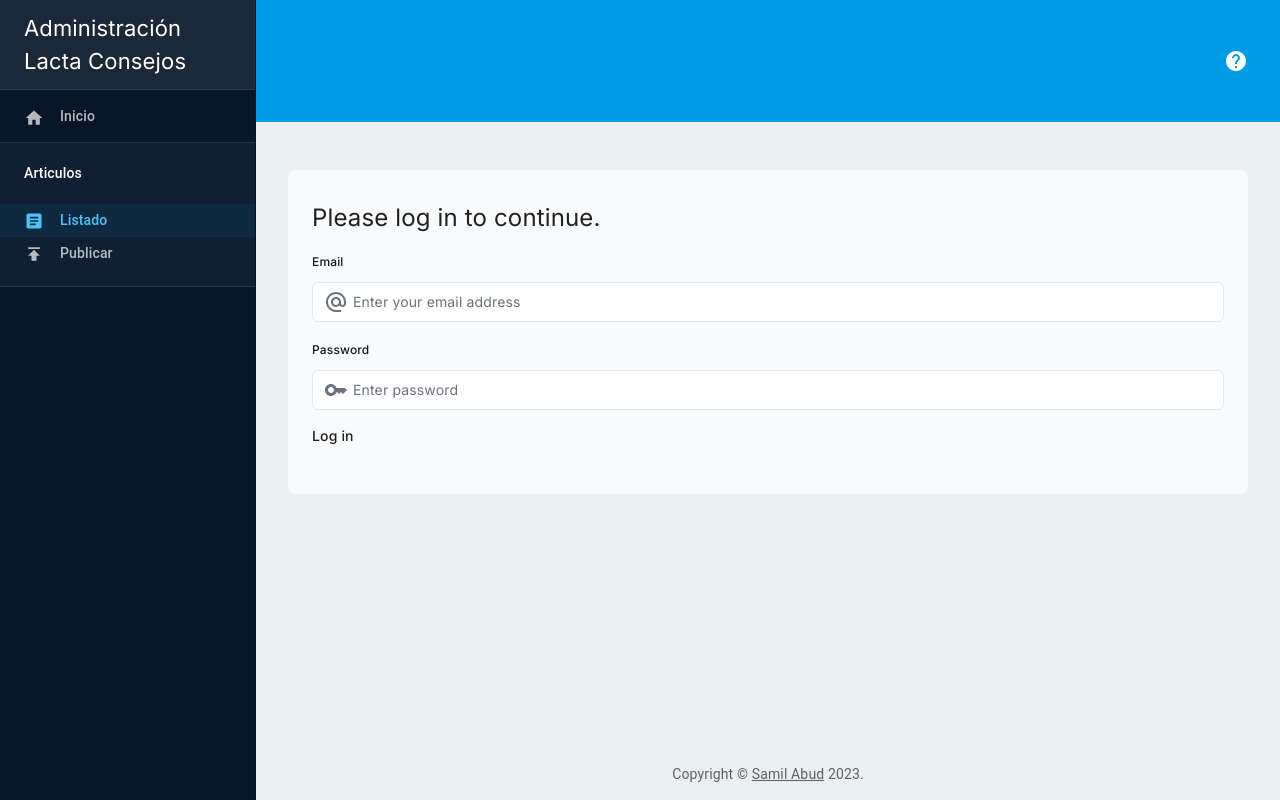
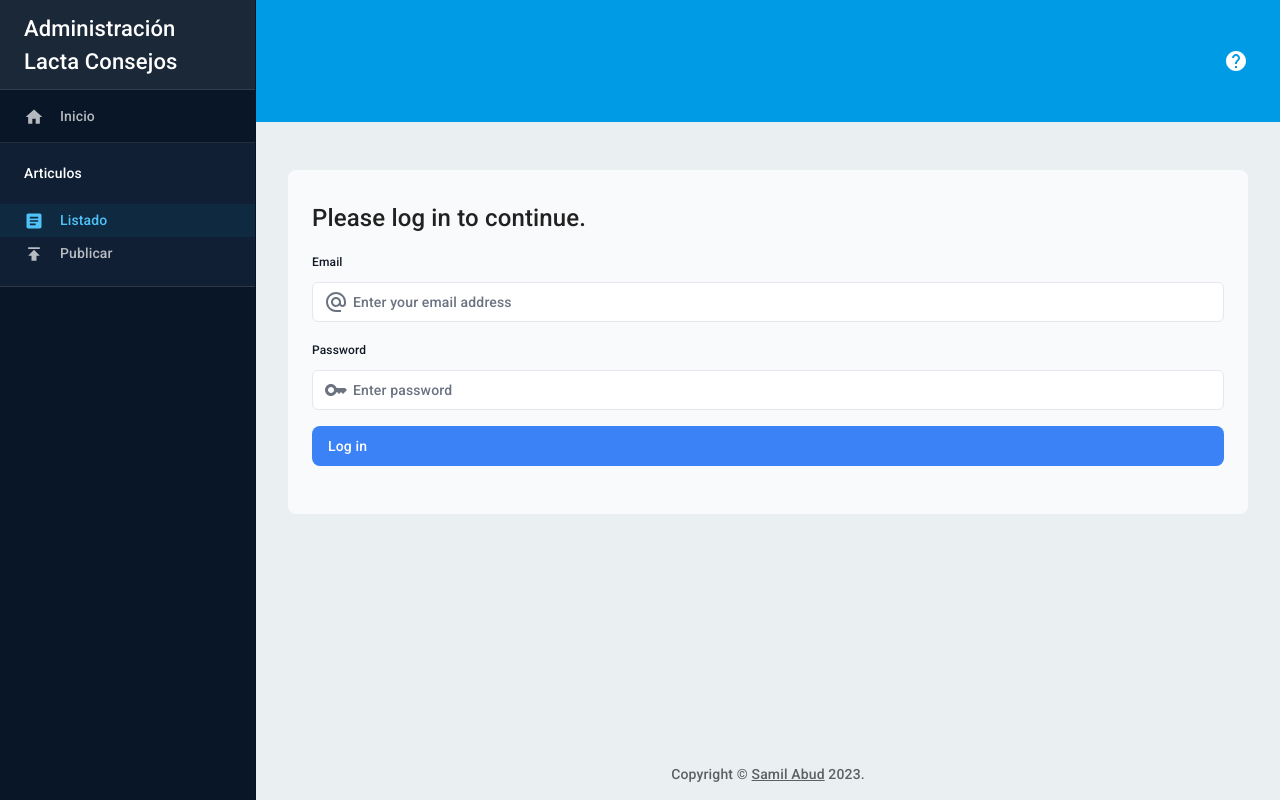
Before and after one commit to samilabud/LactaConsejosBackend, a Next.js app in the folder client/: page /login in a window 1280 px wide. Built offline with nearby package versions, Linux system fonts and the light colour scheme.

Commit message:
Fixed UI issues

```diff
--- /dev/null
+++ b/client/src/app/(ui)/fonts.ts
@@ -0,0 +1,8 @@
+import { Roboto } from "next/font/google";
+
+export const roboto = Roboto({
+  display: "swap",
+  fallback: ["arial"],
+  weight: "500",
+  subsets: ["latin"],
+});
--- a/client/src/app/layout.tsx
+++ b/client/src/app/layout.tsx
@@ -1,8 +1,6 @@
 import type { Metadata } from "next";
-import { Inter } from "next/font/google";
+import { roboto } from "./(ui)/fonts";
 import "./globals.css";
-
-const inter = Inter({ subsets: ["latin"] });
 
 export const metadata: Metadata = {
   title: "Administración Lacta ConsejosCreate Next App",
@@ -17,7 +15,7 @@ export default function RootLayout({
 }) {
   return (
     <html lang="en">
-      <body className={inter.className} suppressHydrationWarning={true}>
+      <body className={roboto.className} suppressHydrationWarning={true}>
         {children}
       </body>
     </html>
--- a/client/src/app/login/page.tsx
+++ b/client/src/app/login/page.tsx
@@ -5,7 +5,7 @@ import { authenticate } from "../lib/actions";
 import AlternateEmailIcon from "@mui/icons-material/AlternateEmail";
 import KeyIcon from "@mui/icons-material/Key";
 import ErrorIcon from "@mui/icons-material/Error";
-import { Button } from "@/ui/button";
+import { Button } from "@/app/(ui)/button";
 
 const LoginPage = () => {
   const [errorMessage, dispatch] = useFormState(authenticate, undefined);
```
Also changed, not shown: client/src/app/(ui)/button.tsx (renamed from client/src/ui/button.tsx, +5 -2 lines).
